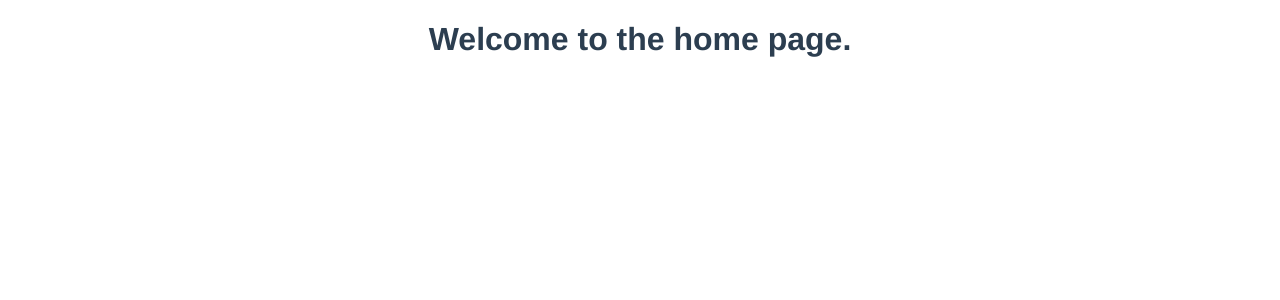
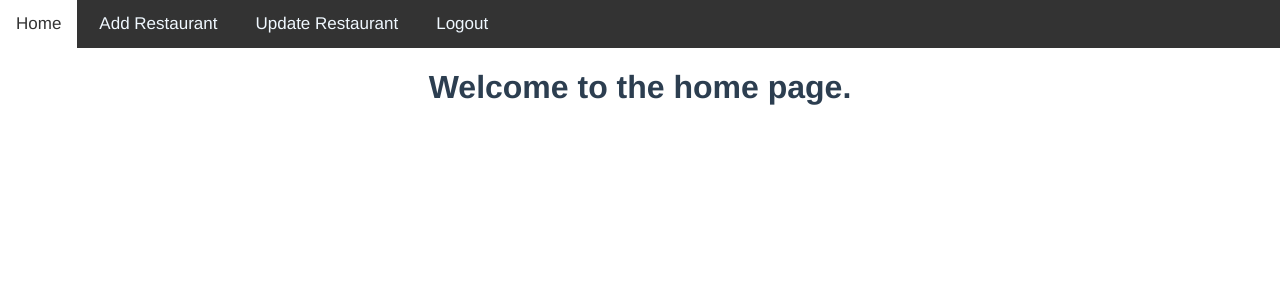
Before and after one commit to egreenfield323/restaurant-management-app, a Vue app in the folder Project/restaurant-app/: page / in a window 1280 px wide. Shown: the top 300 px of the page. Built offline with nearby package versions, Linux system fonts and the light colour scheme; sample sign-in values are in the browser's storage.

Commit message:
create route for PageHeader

```diff
--- a/Project/restaurant-app/src/components/HomePage.vue
+++ b/Project/restaurant-app/src/components/HomePage.vue
@@ -1,10 +1,15 @@
 <template>
+    <PageHeader />
     <h1>Welcome to the home page.</h1>
 </template>
 
 <script>
+import PageHeader from './PageHeader.vue';
 export default {
     name: 'HomePage',
+    components: {
+        PageHeader
+    },
     mounted() {
         let user = localStorage.getItem('user-info');
         if (!user) {
```
